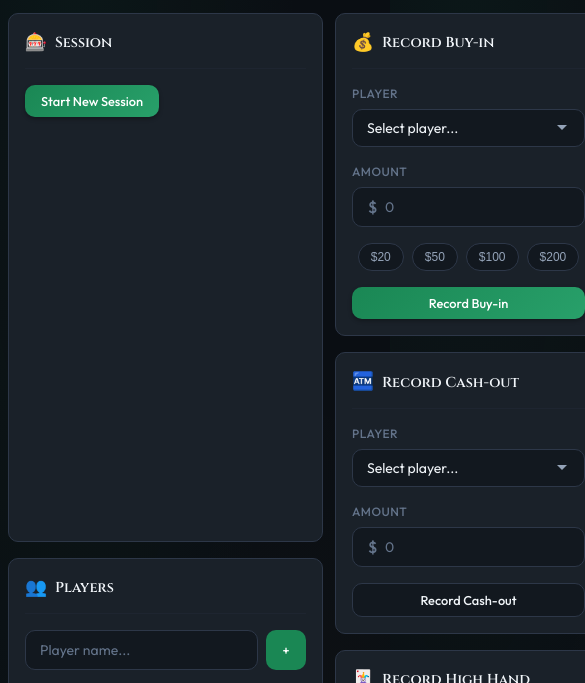
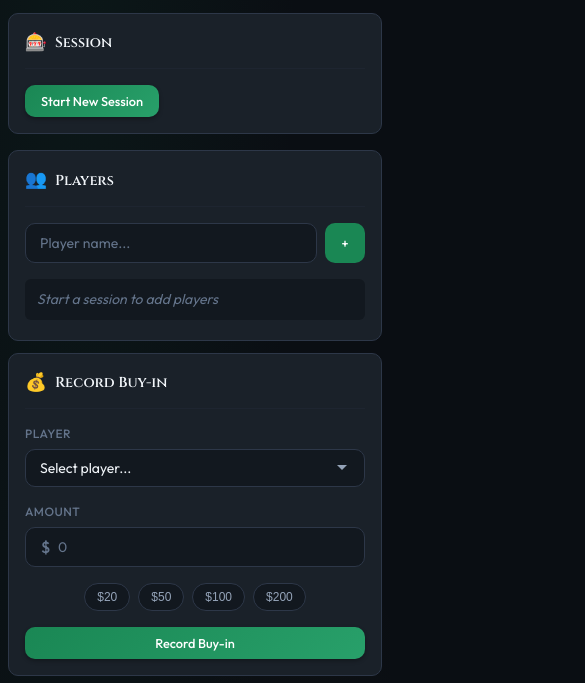
Before and after one commit to Ramana-Vaka/poker-tracker, a plain HTML site: page index.html in a window 390 px wide. Shown: the part 123-806 px from the top of the page, 585 px wide, since content can reach past the window. Drawn offline with Linux system fonts and the light colour scheme.

Commit message:
Fix mobile responsive layout - mobile-first CSS

```diff
--- a/styles.css
+++ b/styles.css
@@ -154,10 +154,16 @@ body {
 
 /* Main Content Grid */
 .main-content {
-    display: grid;
-    grid-template-columns: 280px 1fr 320px;
+    display: flex;
+    flex-direction: column;
     gap: 1rem;
-    flex: 1;
+}
+
+@media (min-width: 901px) {
+    .main-content {
+        display: grid;
+        grid-template-columns: 280px 1fr 320px;
+    }
 }
 
 /* Panels */
@@ -859,14 +865,11 @@ select option {
     background: var(--text-muted);
 }
 
-/* Responsive Design */
-@media (max-width: 1200px) {
-    .main-content {
-        grid-template-columns: 260px 1fr;
-    }
+/* Responsive Design - Mobile First */
 
+/* Large screens (desktop) */
+@media (min-width: 1201px) {
     .right-panel {
-        grid-column: span 2;
         flex-direction: row;
         flex-wrap: wrap;
     }
@@ -877,35 +880,21 @@ select option {
     }
 }
 
-@media (max-width: 900px) {
-    .main-content {
-        grid-template-columns: 1fr;
-    }
-
-    .left-panel {
+/* Medium screens (tablet) */
+@media (min-width: 901px) and (max-width: 1200px) {
+    .right-panel {
         flex-direction: row;
         flex-wrap: wrap;
     }
 
-    .left-panel .card {
+    .right-panel .card {
         flex: 1;
         min-width: 250px;
     }
-
-    .center-panel {
-        grid-template-columns: 1fr;
-    }
-
-    .high-hand-card {
-        grid-column: span 1;
-    }
 }
 
-@media (max-width: 600px) {
-    .app-container {
-        padding: 0.5rem;
-    }
-
+/* Small screens (mobile) - DEFAULT styles apply */
+@media (max-width: 900px) {
     .header {
         flex-direction: column;
         gap: 0.75rem;
@@ -923,20 +912,31 @@ select option {
         padding: 0.375rem 0.75rem;
     }
 
+    .app-container {
+        padding: 0.5rem;
+    }
+
     .main-content {
         gap: 0.75rem;
     }
 
-    .left-panel {
-        flex-direction: column;
+    .left-panel, .center-panel, .right-panel {
+        width: 100%;
     }
 
-    .left-panel .card {
-        min-width: 100%;
+    .left-panel .card,
+    .center-panel .card,
+    .right-panel .card {
+        width: 100%;
+        min-width: unset;
     }
 
-    .right-panel .card {
-        min-width: 100%;
+    .center-panel {
+        grid-template-columns: 1fr;
+    }
+
+    .high-hand-card {
+        grid-column: span 1;
     }
 
     .card {
```
